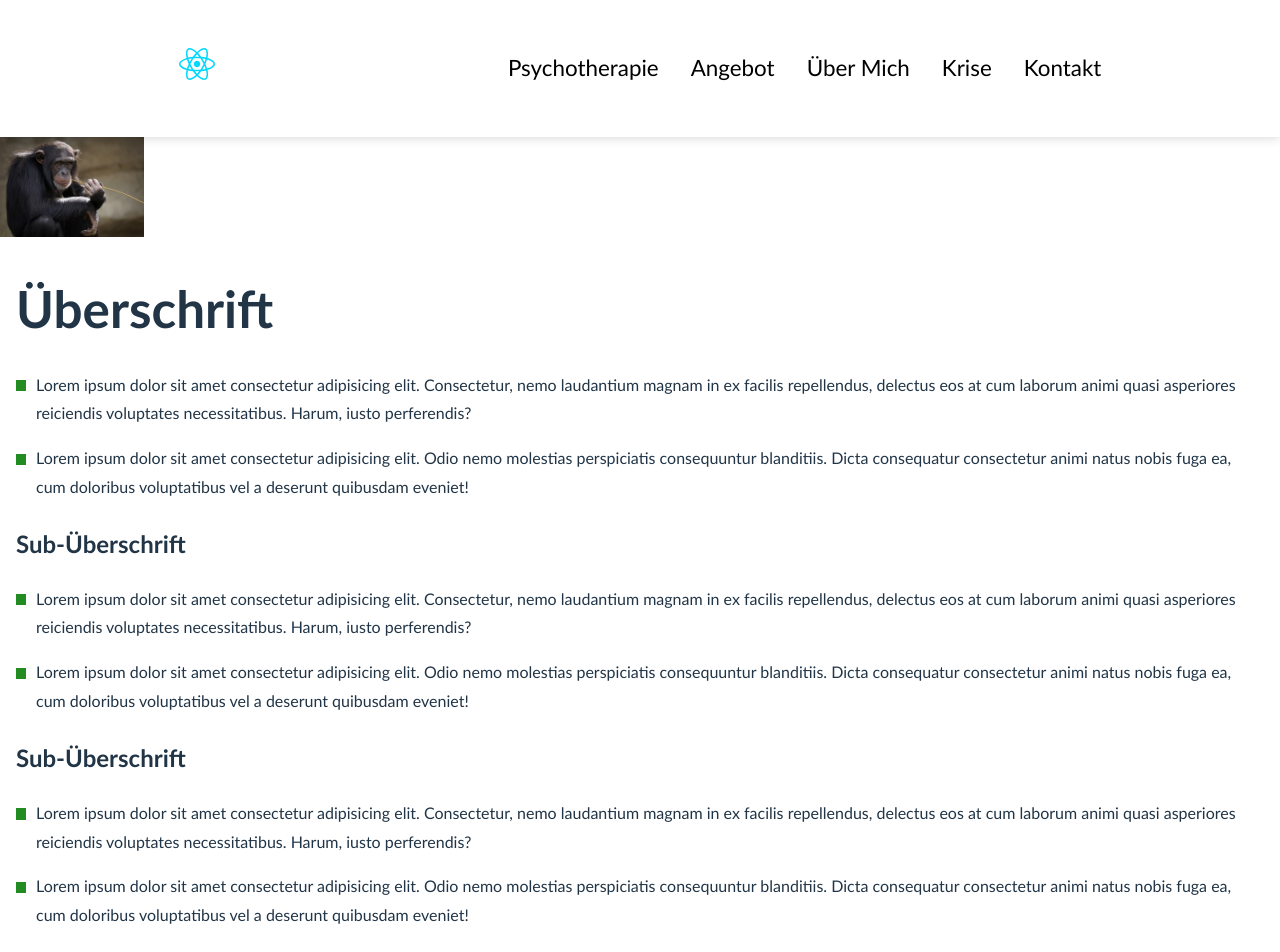
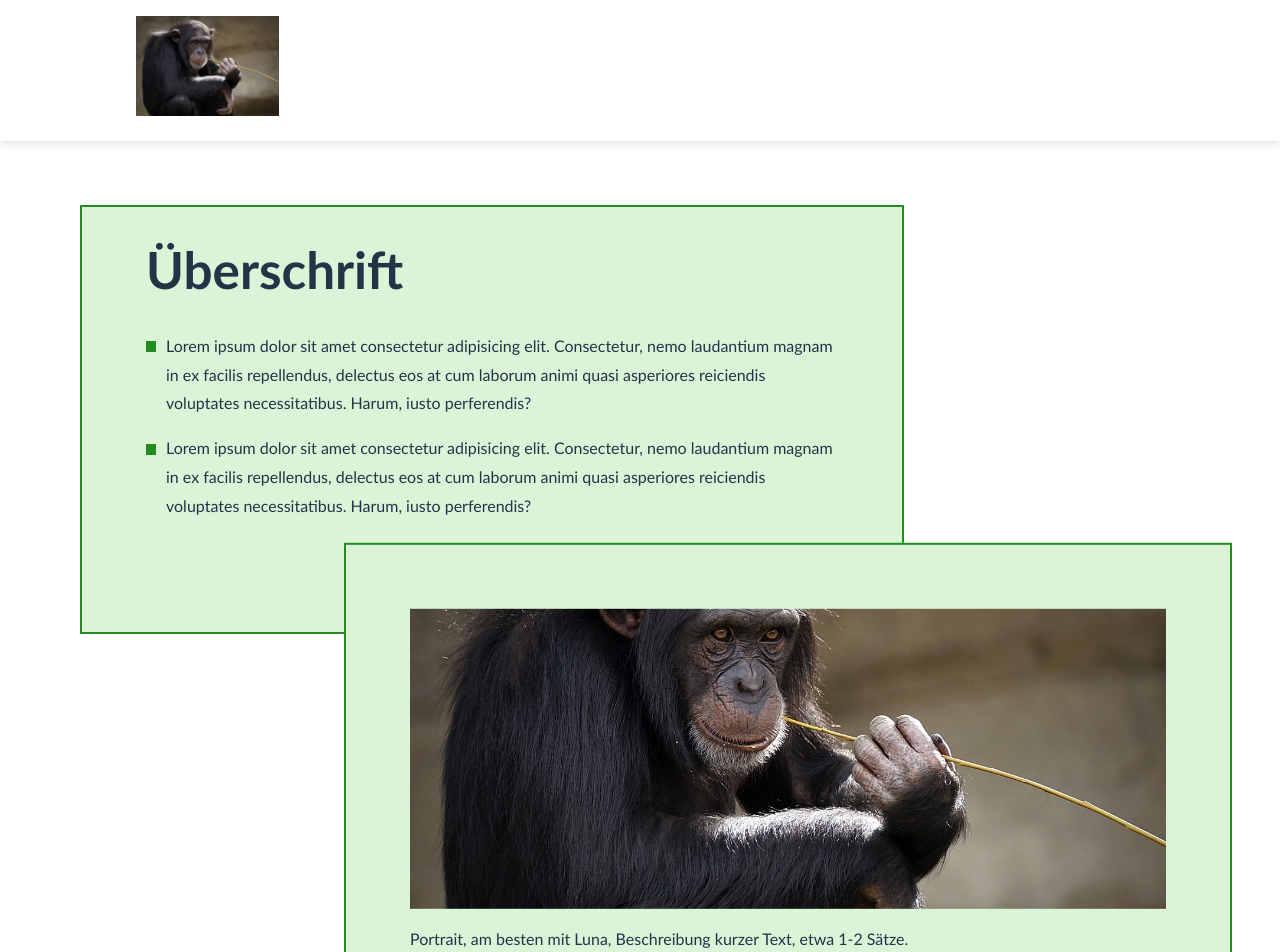
Before and after one commit to dscmari/ak-website, a React (Vite) app: page / in a window 1280 px wide. Shown: the top 952 px of the page. Built offline with nearby package versions, Linux system fonts and the light colour scheme.

Commit message:
design home

```diff
--- a/src/components/Navbar.tsx
+++ b/src/components/Navbar.tsx
@@ -7,7 +7,7 @@ export default function Navbar() {
   const [burgermenu, setBurgermenu] = useState(false);
 
   const handleResize = () => {
-    setBurgermenu(window.innerWidth < 768)
+    setBurgermenu(window.innerWidth < 825)
   }
 
   useEffect (() => {
@@ -24,6 +24,7 @@ export default function Navbar() {
 
   if (burgermenu) {
     return (
+      <div className="nav-container">
       <nav>
         <div className="logo-burger-container">
           <NavLink to="/">
@@ -44,13 +45,16 @@ export default function Navbar() {
           <NavLink to="/Kontakt">Kontakt</NavLink>
         </div>
       </nav>
+      </div>
+
     );
   } else {
     return (
+      <div className="nav-container">
       <nav>
         <NavLink to="/">
           <div className="logo">
-            <img src="./src/assets/react.svg" alt="" />
+            <img src="./src/assets/monkey.jpg" alt="Logo von Ann-Kathrin Kraus" style={{height: 100}} />
           </div>
         </NavLink>
         <div className="items-container">
@@ -61,6 +65,8 @@ export default function Navbar() {
           <NavLink to="/Kontakt">Kontakt</NavLink>
         </div>
       </nav>
+      </div>
+
     );
   }
 }
--- /dev/null
+++ b/src/css/home.css
@@ -0,0 +1,78 @@
+.portrait {
+  width: 100%;
+  height: 300px;
+  object-fit: cover;
+}
+
+.home-container {
+    margin: 1rem;
+  }
+
+  @media (min-width: 825px) {
+    .img-text-area {
+        display: grid;
+        grid-template-columns: repeat(2, 1fr);
+
+        margin: 2rem 2rem 0 2rem;
+      }
+      .portrait {
+        width: 100%;
+        height: 300px;
+        object-fit: cover;
+
+      }
+
+      .portrait-container {
+        display: flex;
+        flex-direction: column;
+        background-color: var(--secondary-color);
+        padding: 2rem;
+      }
+
+      .headline-container {
+        background-color: var(--secondary-color);
+        padding:0 2rem 2rem 2rem;
+        border-left: solid var(--primary-color) 2px;
+      }
+  }
+
+@media (min-width: 1250px) {
+    .img-text-area {
+        display: grid;
+        grid-template-columns: repeat(4, 1fr);
+        grid-template-rows: repeat(2, 1fr);
+
+        margin: 2rem 2rem 0 2rem;
+      }
+
+  .portrait {
+    width: 100%;
+    height: 300px;
+    object-fit: cover;
+
+  }
+
+  .text-container {
+    margin: 2rem;
+  }
+
+  .portrait-container {
+    grid-row: 2/3;
+    grid-column: 2/5 ;
+    display: flex;
+    flex-direction: column;
+    background-color: var(--secondary-color);
+    padding: 4rem;
+    z-index: 10;
+    transform: translateY(-25%);
+    border: solid var(--primary-color) 2px;
+  }
+
+  .headline-container {
+
+    grid-column: 1/4 ;
+    background-color: var(--secondary-color);
+    padding:0 4rem 4rem 4rem;
+    border: solid var(--primary-color) 2px;
+  }
+}
--- a/src/css/navigation.css
+++ b/src/css/navigation.css
@@ -1,6 +1,13 @@
+.nav-container {
+  position: sticky;
+  top:0;
+  z-index: 10;
+}
+
 nav {
   position: relative;
   box-shadow: 0 0 11px rgba(33, 33, 33, 0.2);
+  background: white;
 }
 
 .logo-burger-container {
@@ -15,17 +22,15 @@ nav {
   align-items: start;
 }
 
-
-
 .logo {
   padding: 1rem;
 }
 
-@media (min-width: 768px) {
+@media (min-width: 825px) {
   nav {
     display: flex;
     justify-content: space-around;
-    padding: 2rem;
+    align-items: center;
   }
   .items-container {
     flex-direction: row;
@@ -35,6 +40,11 @@ nav {
     font-size: 1.4rem;
     padding: 1rem;
     color: black;
+    transition: color 0.5s ease;
+  }
+
+  .items-container a:hover {
+    color: var(--primary-color);
   }
 }
 
@@ -89,9 +99,8 @@ nav {
   z-index: 10;
   overflow-x: hidden;
   transition: 0.5s;
-  background: rgb(18,0,36);
+  background: rgb(18, 0, 36);
   background: linear-gradient(45deg, #228b22, #4caf50, #a5d6a7);
-
 }
 
 .menu-open {
@@ -120,5 +129,5 @@ nav {
 }
 
 .close-btn:hover {
-   cursor: pointer;
+  cursor: pointer;
 }
--- a/src/index.css
+++ b/src/index.css
@@ -30,6 +30,7 @@
   -moz-osx-font-smoothing: grayscale;
 
   --primary-color: #228b22; /* Waldgrün */
+  --secondary-color: rgb(219 243 215);
 }
 
 a {
@@ -43,8 +44,14 @@ body {
   display: flex;
   flex-direction: column;
   min-width: 320px;
+  max-width: 2000px;
   min-height: 100vh;
+}
 
+@media (min-width: 2000px) {
+  body {
+    margin: 0 auto;
+  }
 }
 
 h1 {
@@ -84,11 +91,7 @@ button:focus-visible {
   }
 }
 
-.text-container {
-  margin: 1rem;
-}
-
-/* underline span */
+/* green graphic element */
 .text-container p {
   position: relative; /* Ensure the pseudo-element is positioned relative to the <p> tag */
   padding-left: 20px; /* Add padding to make space for the green element */
--- a/src/pages/Home.tsx
+++ b/src/pages/Home.tsx
@@ -1,30 +1,34 @@
-import React from "react";
+import "/src/css/home.css";
 
 export default function Home() {
   return (
-    <div>
-      <div>
+    <div className="home-container">
+      <div className="img-text-area">
+        <div className="portrait-container">
           <img
+            className="portrait"
             src="./src/assets/monkey.jpg"
             alt="Ann-Kathrin Kraus"
-          style={{ height: "100px" }}
           />
+          <p>Portrait, am besten mit Luna, Beschreibung kurzer Text, etwa 1-2 Sätze.</p>
         </div>
-      <div className="text-container">
+        <div className="headline-container text-container">
           <h1>Überschrift</h1>
           <p>
             <span className="underline-span"></span>
-          Lorem ipsum dolor sit amet consectetur adipisicing elit. Consectetur,
-          nemo laudantium magnam in ex facilis repellendus, delectus eos at cum
-          laborum animi quasi asperiores reiciendis voluptates necessitatibus.
-          Harum, iusto perferendis?
+            Lorem ipsum dolor sit amet consectetur adipisicing elit.
+            Consectetur, nemo laudantium magnam in ex facilis repellendus,
+            delectus eos at cum laborum animi quasi asperiores reiciendis
+            voluptates necessitatibus. Harum, iusto perferendis?
           </p>
           <p>
-          Lorem ipsum dolor sit amet consectetur adipisicing elit. Odio nemo
-          molestias perspiciatis consequuntur blanditiis. Dicta consequatur
-          consectetur animi natus nobis fuga ea, cum doloribus voluptatibus vel
-          a deserunt quibusdam eveniet!
+            <span className="underline-span"></span>
+            Lorem ipsum dolor sit amet consectetur adipisicing elit.
+            Consectetur, nemo laudantium magnam in ex facilis repellendus,
+            delectus eos at cum laborum animi quasi asperiores reiciendis
+            voluptates necessitatibus. Harum, iusto perferendis?
           </p>
+        </div>
       </div>
       <div className="text-container">
         <h2>Sub-Überschrift</h2>
```
Lines whose indentation alone changed are shown as unchanged.
